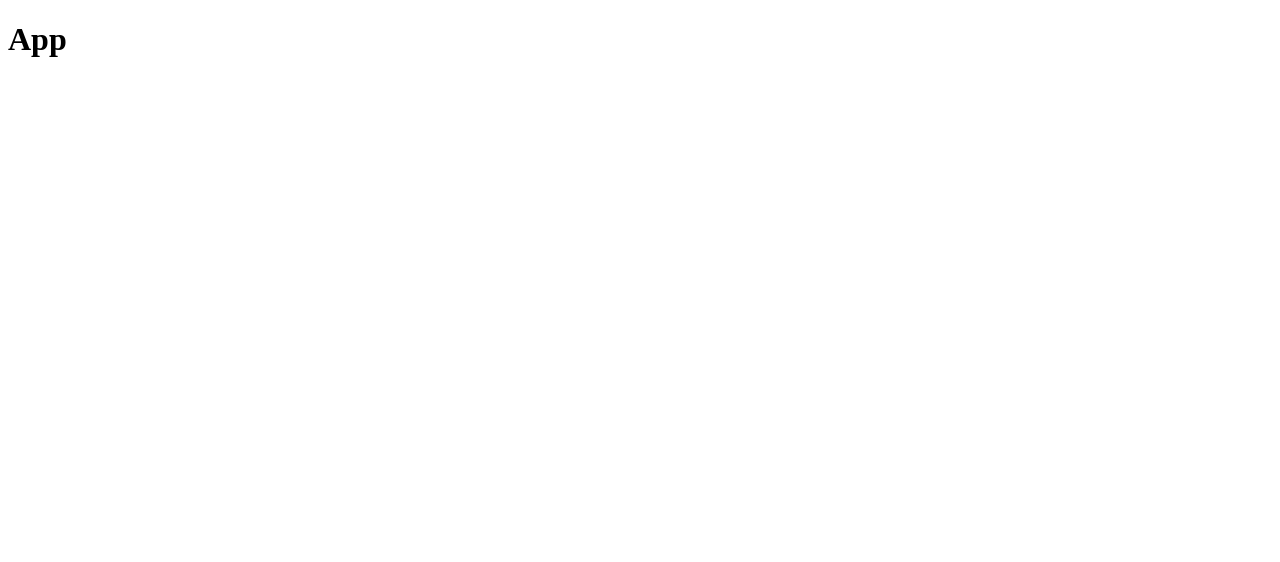
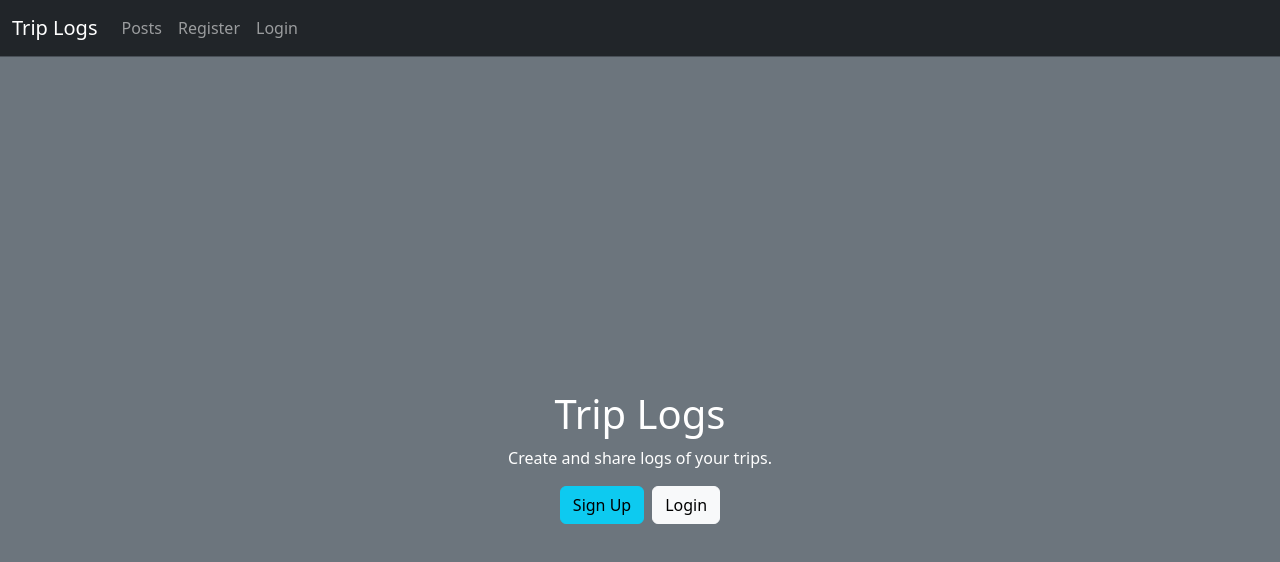
Before and after one commit to eduVaya/tripLog, a React (Create React App) app in the folder client/: page / in a window 1280 px wide. Shown: the top 562 px of the page. Built offline with nearby package versions, Linux system fonts and the light colour scheme.

Commit message:
client navbar & landing

```diff
--- a/client/package.json
+++ b/client/package.json
@@ -7,8 +7,10 @@
     "@testing-library/react": "^13.4.0",
     "@testing-library/user-event": "^13.5.0",
     "axios": "^1.6.2",
+    "bootstrap": "^5.3.2",
     "moment": "^2.29.4",
     "react": "^18.2.0",
+    "react-bootstrap": "^2.9.1",
     "react-dom": "^18.2.0",
     "react-moment": "^1.1.3",
     "react-redux": "^9.0.2",
--- a/client/public/index.html
+++ b/client/public/index.html
@@ -9,7 +9,11 @@
   <meta name="description" content="Web site created using create-react-app" />
   <link rel="stylesheet" href="path/to/font-awesome/css/font-awesome.min.css">
   <link rel="manifest" href="%PUBLIC_URL%/manifest.json" />
-
+  <link href="https://cdn.jsdelivr.net/npm/bootstrap@5.3.2/dist/css/bootstrap.min.css" rel="stylesheet"
+    integrity="sha384-T3c6CoIi6uLrA9TneNEoa7RxnatzjcDSCmG1MXxSR1GAsXEV/Dwwykc2MPK8M2HN" crossorigin="anonymous">
+  <script src="https://cdn.jsdelivr.net/npm/bootstrap@5.3.2/dist/js/bootstrap.bundle.min.js"
+    integrity="sha384-C6RzsynM9kWDrMNeT87bh95OGNyZPhcTNXj1NW7RuBCsyN/o0jlpcV8Qyq46cDfL"
+    crossorigin="anonymous"></script>
   <title>Welcome to Trip Logs</title>
 </head>
 
--- a/client/src/App.css
+++ b/client/src/App.css
@@ -2,16 +2,6 @@
   text-align: center;
 }
 
-.App-logo {
-  height: 40vmin;
-  pointer-events: none;
-}
-
-@media (prefers-reduced-motion: no-preference) {
-  .App-logo {
-    animation: App-logo-spin infinite 20s linear;
-  }
-}
 
 .App-header {
   background-color: #282c34;
@@ -28,11 +18,6 @@
   color: #61dafb;
 }
 
-@keyframes App-logo-spin {
-  from {
-    transform: rotate(0deg);
-  }
-  to {
-    transform: rotate(360deg);
-  }
+.landingPageContainer {
+  width: calc(100vw - 60rem);
 }
--- a/client/src/App.js
+++ b/client/src/App.js
@@ -1,9 +1,12 @@
-import { Fragment } from 'react';
+import React, { Fragment } from 'react';
+import Navbar from './components/Navbar.js'
+import Landing from './containers/Landing.js'
 import './App.css';
 
 const App = () =>
   <Fragment>
-    <h1>App</h1>
+    <Navbar />
+    <Landing />
   </Fragment>
 
 export default App;
--- /dev/null
+++ b/client/src/components/Navbar.js
@@ -0,0 +1,25 @@
+import React from "react";
+
+const Navbar = () => {
+    return (
+        <>
+            <nav className="navbar navbar-expand-lg bg-dark border-bottom border-body" data-bs-theme="dark">
+                <div className="container-fluid">
+                    <a className="navbar-brand" href="#">Trip Logs</a>
+                    <button className="navbar-toggler" type="button" data-bs-toggle="collapse" data-bs-target="#navbarNavAltMarkup" aria-controls="navbarNavAltMarkup" aria-expanded="false" aria-label="Toggle navigation">
+                        <span className="navbar-toggler-icon"></span>
+                    </button>
+                    <div className="collapse navbar-collapse" id="navbarNavAltMarkup">
+                        <div className="navbar-nav ml-auto">
+                            <a className="nav-link" aria-current="page" href="#">Posts</a>
+                            <a className="nav-link" href="#">Register</a>
+                            <a className="nav-link" href="#">Login</a>
+                        </div>
+                    </div>
+                </div>
+            </nav >
+        </>
+    );
+}
+
+export default Navbar
--- /dev/null
+++ b/client/src/containers/Landing.js
@@ -0,0 +1,17 @@
+import React from "react";
+
+const Landing = () => {
+    return (
+        <div className="bg-secondary d-flex align-items-center justify-content-center vh-100">
+            <div className="container text-center">
+                <h1 className="text-white">Trip Logs</h1>
+                <p className="text-white">Create and share logs of your trips.</p>
+                <div className="col-md-6 mx-auto">
+                    <button type="button" className="btn btn-info col me-2">Sign Up</button>
+                    <button type="button" className="btn btn-light col ">Login</button>
+                </div>
+            </div>
+        </div>
+    )
+}
+export default Landing
--- a/client/src/index.js
+++ b/client/src/index.js
@@ -1,6 +1,7 @@
 import React from 'react';
 import ReactDOM from 'react-dom/client';
 import App from './App';
+import '../node_modules/bootstrap/dist/css/bootstrap.min.css';
 
 const root = ReactDOM.createRoot(document.getElementById('root'));
 root.render(
```
Also changed, not shown: 1 other file (tests, documents, lock files or other folders).
